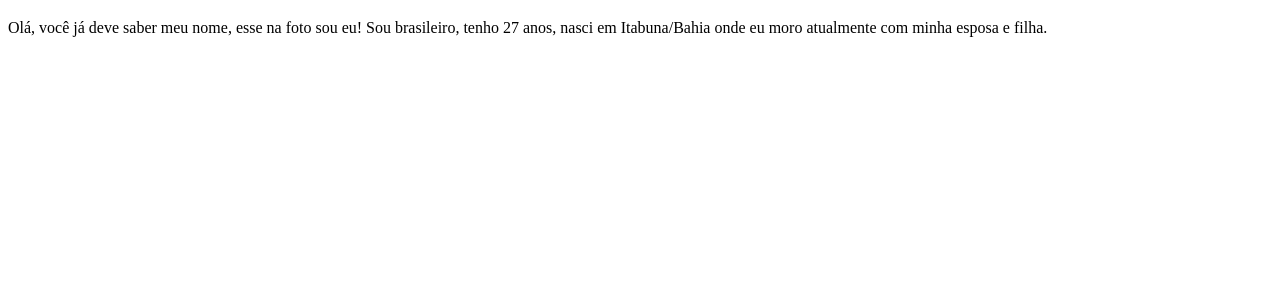
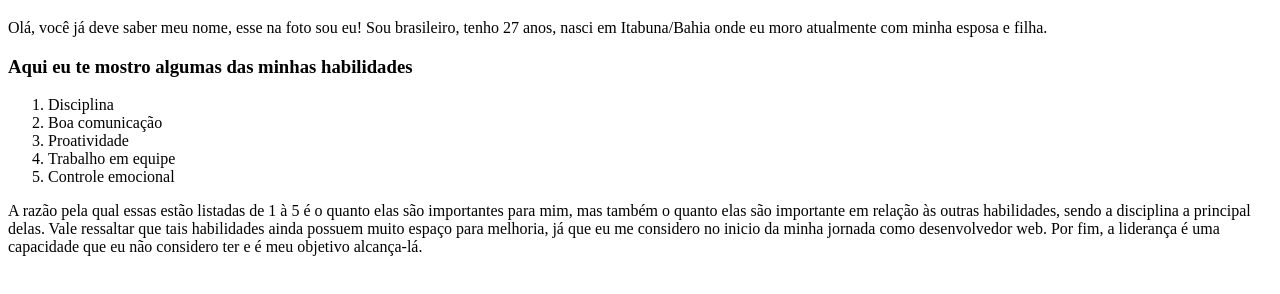
Before and after one commit to sousaleandro/portifolio-web, a plain HTML site: page index.html in a window 1280 px wide. Shown: the part 344-638 px from the top of the page. Drawn offline with Linux system fonts and the light colour scheme.

Commit message:
Criação da aba de habilidades

```diff
--- a/index.html
+++ b/index.html
@@ -8,10 +8,20 @@
     <img src="./imagens/perfil.png" alt="Foto de perfil Leandro">
     <h1>Leandro Sousa</h1>
     <div>
-        <p>Olá, você já deve saber meu nome, esse na foto sou eu! Sou brasileiro, tenho 27 anos, nasci em Itabuna/Bahia onde eu moro atualmente com minha esposa e filha. </p>
+        <p>Olá, você já deve saber meu nome, esse na foto sou eu! Sou brasileiro, tenho 27 anos, nasci em Itabuna/Bahia onde eu moro atualmente com minha esposa e filha.</p>
     </div>
 </head>
 <body>
+    <h3>Aqui eu te mostro algumas das minhas habilidades</h3>
+        <ol>
+            <li>Disciplina</li>
+            <li>Boa comunicação</li>
+            <li>Proatividade</li>
+            <li>Trabalho em equipe</li>
+            <li>Controle emocional</li>
+        </ol>
+        <p>A razão pela qual essas estão listadas de 1 à 5 é o quanto elas são importantes para mim, mas também o quanto elas são importante em relação às outras habilidades, sendo a disciplina a principal delas. Vale ressaltar que tais habilidades ainda possuem muito espaço para melhoria, já que eu me considero no inicio da minha jornada como desenvolvedor web. Por fim, a liderança é uma capacidade que eu não considero ter e é meu objetivo alcança-lá.
+        </p>
 
 </body>
 </html>
```
